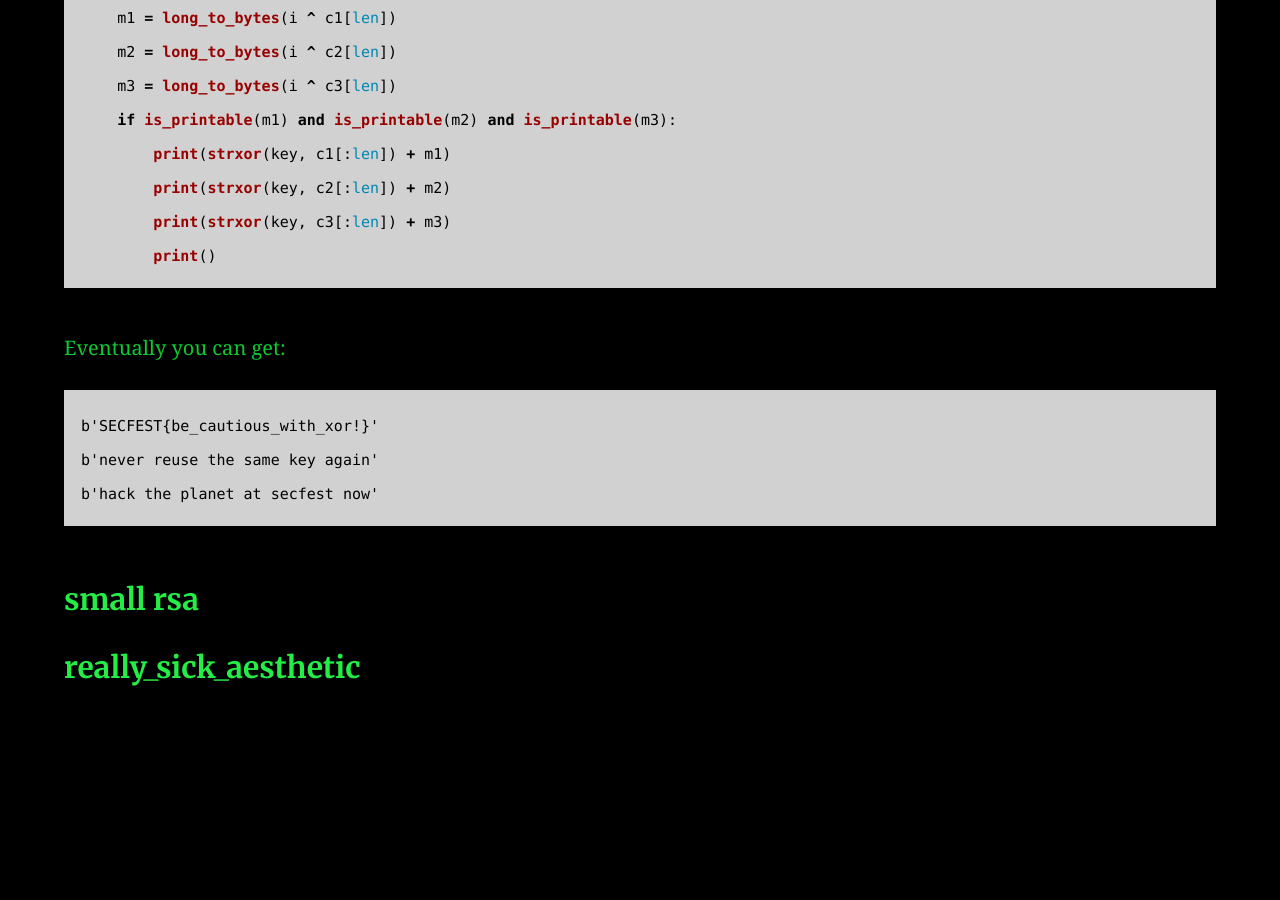
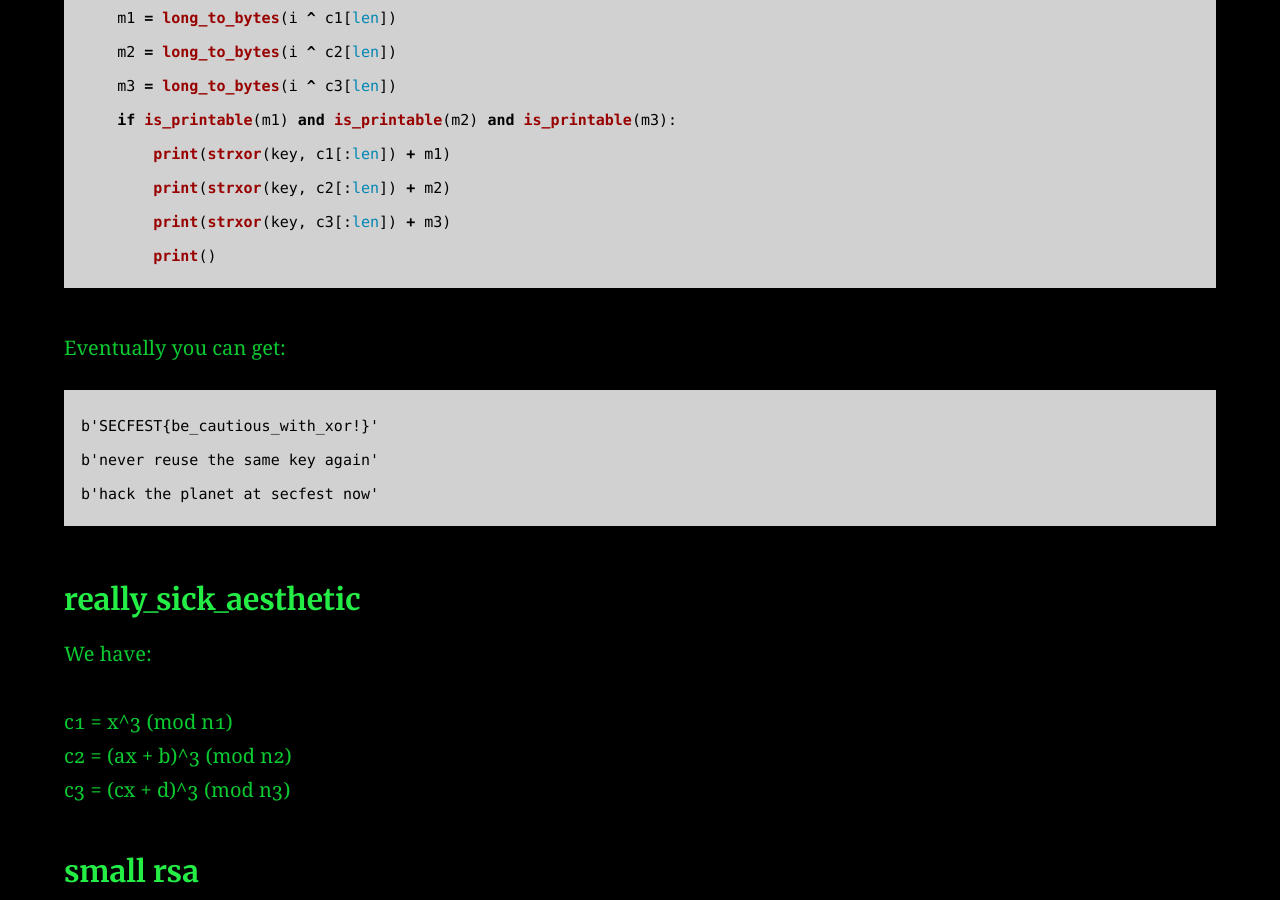
Before and after one commit to AC01010/Connor-McCartney.github.io, a Jekyll site: the page built from _posts/2012-12-19-SECFEST-2022.md, in a window 1280 px wide and 900 px high, scrolled down 1004 px. Built offline with Jekyll 4.4.1, drawn with Linux system fonts in a browser that asks for light colours; before the commit the page ends 1700 px from its top, so only the background shows below that.

Commit message:
Update 2012-12-19-SECFEST-2022.md

````diff
--- a/_posts/2012-12-19-SECFEST-2022.md
+++ b/_posts/2012-12-19-SECFEST-2022.md
@@ -50,7 +50,15 @@ b'never reuse the same key again'
 b'hack the planet at secfest now'
 ```
 
-### small rsa
+
+### really_sick_aesthetic
+
+We have:
+
+c1 = x^3 (mod n1) <br>
+c2 = (ax + b)^3 (mod n2) <br>
+c3 = (cx + d)^3 (mod n3)
 
 
-### really_sick_aesthetic
+
+### small rsa
````
